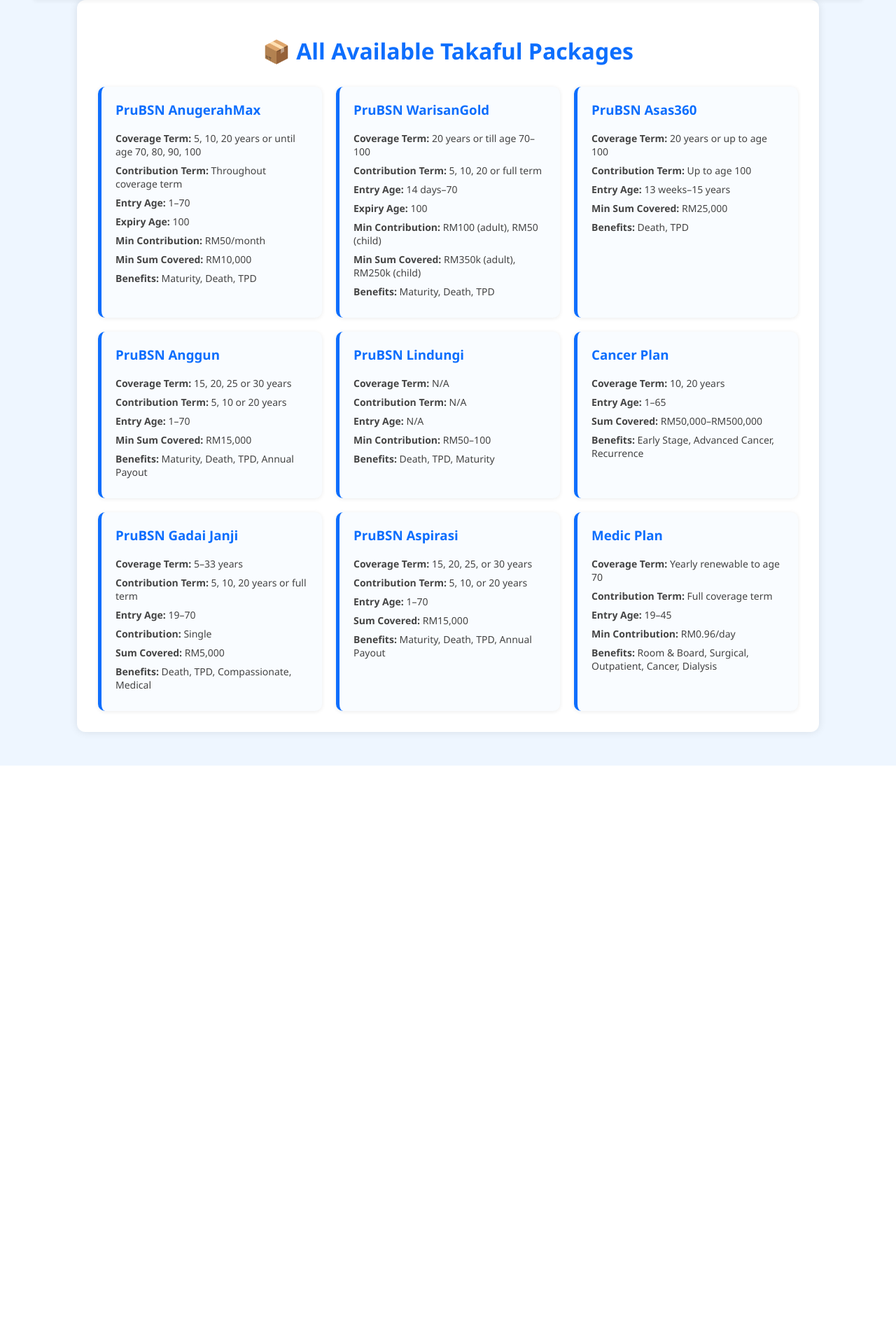
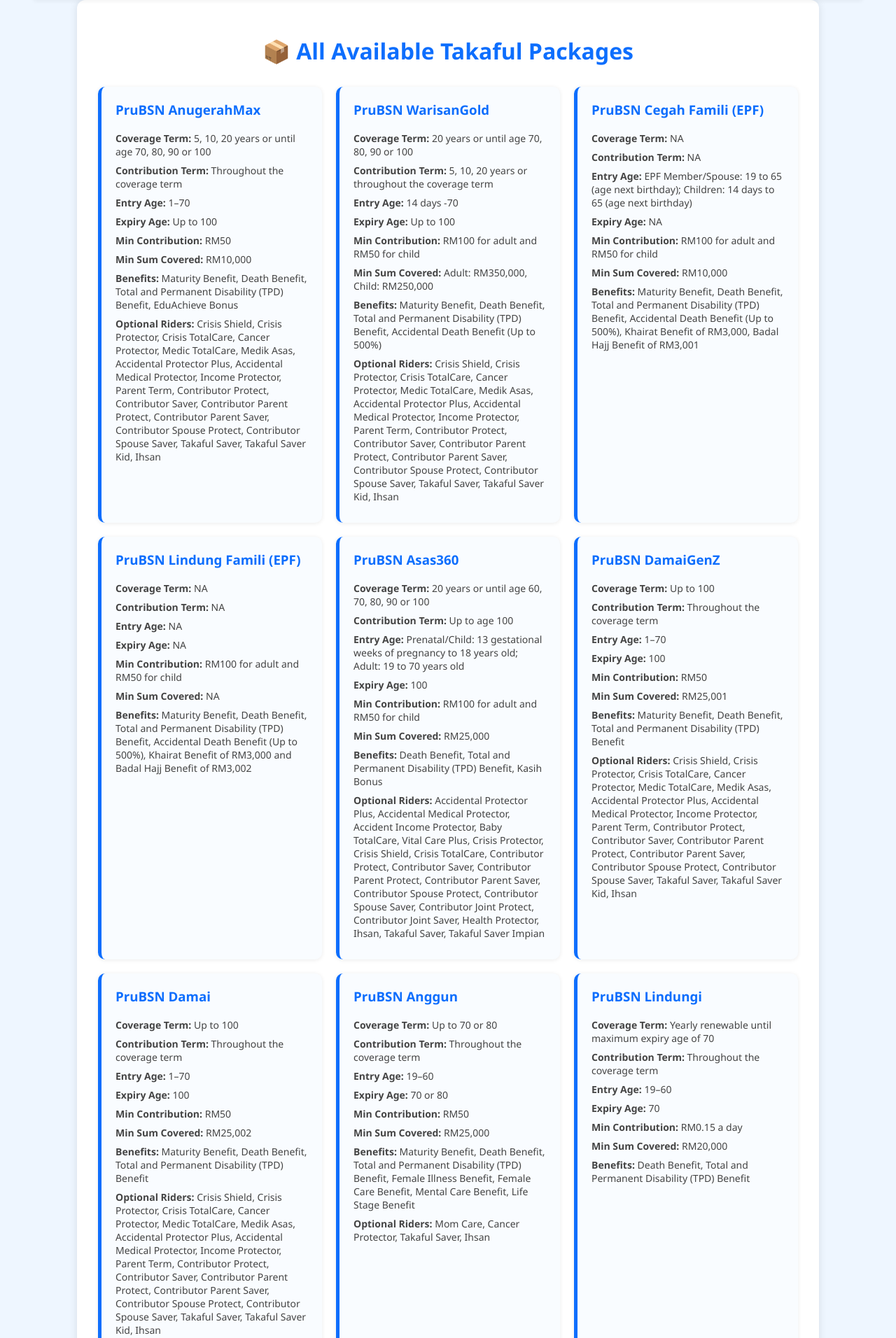
Before and after one commit to imansof/ExpertSystemTakaful, a Flask app: page /all-packages in a window 1280 px wide. Shown: the part 97-2009 px from the top of the page at 70% size. Before the commit the page ends 1191 px from the top, so only its background shows below. Run offline with Flask 3, Linux system fonts and the light colour scheme; parts of the project's set-up code (start-up, migrations or seed data) failed here and were passed over.

Commit message:
updated all-packages to fetch data from kb

```diff
--- a/app.py
+++ b/app.py
@@ -115,9 +115,10 @@ def package():
 def agent():
     return render_template('agent.html')
 
-@app.route('/all-packages')
+from knowledge_base import plans
+@app.route("/all-packages")
 def all_packages():
-    return render_template('all-packages.html')
+    return render_template("all-packages.html", plans=plans)
 
 @app.route('/faq')
 def faq():
--- a/templates/all-packages.html
+++ b/templates/all-packages.html
@@ -99,102 +99,27 @@
 <div class="container">
   <h1>📦 All Available Takaful Packages</h1>
   <div class="package-grid">
+    {% for name, pkg in plans.items() %}
+    <div class="package-card">
+      <h3>{{ name }}</h3>
+      {% if pkg.coverage_term %}<p><strong>Coverage Term:</strong> {{ pkg.coverage_term }}</p>{% endif %}
+      {% if pkg.contribution_term %}<p><strong>Contribution Term:</strong> {{ pkg.contribution_term }}</p>{% endif %}
+      {% if pkg.entry_age %}<p><strong>Entry Age:</strong> {{ pkg.entry_age }}</p>{% endif %}
+      {% if pkg.expiry_age %}<p><strong>Expiry Age:</strong> {{ pkg.expiry_age }}</p>{% endif %}
+      {% if pkg.min_monthly_contribution %}<p><strong>Min Contribution:</strong> {{ pkg.min_monthly_contribution }}</p>{% endif %}
+      {% if pkg.min_sum_covered %}<p><strong>Min Sum Covered:</strong> {{ pkg.min_sum_covered }}</p>{% endif %}
 
-    <!-- Package: PruBSN AnugerahMax -->
-    <div class="package-card">
-      <h3>PruBSN AnugerahMax</h3>
-      <p><strong>Coverage Term:</strong> 5, 10, 20 years or until age 70, 80, 90, 100</p>
-      <p><strong>Contribution Term:</strong> Throughout coverage term</p>
-      <p><strong>Entry Age:</strong> 1–70</p>
-      <p><strong>Expiry Age:</strong> 100</p>
-      <p><strong>Min Contribution:</strong> RM50/month</p>
-      <p><strong>Min Sum Covered:</strong> RM10,000</p>
-      <p><strong>Benefits:</strong> Maturity, Death, TPD</p>
+      {% if pkg.benefits %}
+        <p><strong>Benefits:</strong> {{ pkg.benefits | join(', ') }}</p>
+      {% endif %}
+
+      {% if pkg.riders %}
+        <p><strong>Optional Riders:</strong> {{ pkg.riders | join(', ') }}</p>
+      {% endif %}
     </div>
+    {% endfor %}
+  </div>
 
-    <!-- Package: PruBSN WarisanGold -->
-    <div class="package-card">
-      <h3>PruBSN WarisanGold</h3>
-      <p><strong>Coverage Term:</strong> 20 years or till age 70–100</p>
-      <p><strong>Contribution Term:</strong> 5, 10, 20 or full term</p>
-      <p><strong>Entry Age:</strong> 14 days–70</p>
-      <p><strong>Expiry Age:</strong> 100</p>
-      <p><strong>Min Contribution:</strong> RM100 (adult), RM50 (child)</p>
-      <p><strong>Min Sum Covered:</strong> RM350k (adult), RM250k (child)</p>
-      <p><strong>Benefits:</strong> Maturity, Death, TPD</p>
-    </div>
-
-    <!-- Package: PruBSN Asas360 -->
-    <div class="package-card">
-      <h3>PruBSN Asas360</h3>
-      <p><strong>Coverage Term:</strong> 20 years or up to age 100</p>
-      <p><strong>Contribution Term:</strong> Up to age 100</p>
-      <p><strong>Entry Age:</strong> 13 weeks–15 years</p>
-      <p><strong>Min Sum Covered:</strong> RM25,000</p>
-      <p><strong>Benefits:</strong> Death, TPD</p>
-    </div>
-
-    <!-- Package: PruBSN Anggun -->
-    <div class="package-card">
-      <h3>PruBSN Anggun</h3>
-      <p><strong>Coverage Term:</strong> 15, 20, 25 or 30 years</p>
-      <p><strong>Contribution Term:</strong> 5, 10 or 20 years</p>
-      <p><strong>Entry Age:</strong> 1–70</p>
-      <p><strong>Min Sum Covered:</strong> RM15,000</p>
-      <p><strong>Benefits:</strong> Maturity, Death, TPD, Annual Payout</p>
-    </div>
-
-    <!-- Package: Lindungi -->
-    <div class="package-card">
-      <h3>PruBSN Lindungi</h3>
-      <p><strong>Coverage Term:</strong> N/A</p>
-      <p><strong>Contribution Term:</strong> N/A</p>
-      <p><strong>Entry Age:</strong> N/A</p>
-      <p><strong>Min Contribution:</strong> RM50–100</p>
-      <p><strong>Benefits:</strong> Death, TPD, Maturity</p>
-    </div>
-
-    <!-- Package: Cancer Plan -->
-    <div class="package-card">
-      <h3>Cancer Plan</h3>
-      <p><strong>Coverage Term:</strong> 10, 20 years</p>
-      <p><strong>Entry Age:</strong> 1–65</p>
-      <p><strong>Sum Covered:</strong> RM50,000–RM500,000</p>
-      <p><strong>Benefits:</strong> Early Stage, Advanced Cancer, Recurrence</p>
-    </div>
-
-    <!-- Package: PruBSN Gadai Janji -->
-    <div class="package-card">
-      <h3>PruBSN Gadai Janji</h3>
-      <p><strong>Coverage Term:</strong> 5–33 years</p>
-      <p><strong>Contribution Term:</strong> 5, 10, 20 years or full term</p>
-      <p><strong>Entry Age:</strong> 19–70</p>
-      <p><strong>Contribution:</strong> Single</p>
-      <p><strong>Sum Covered:</strong> RM5,000</p>
-      <p><strong>Benefits:</strong> Death, TPD, Compassionate, Medical</p>
-    </div>
-
-    <!-- Package: PruBSN Aspirasi -->
-    <div class="package-card">
-      <h3>PruBSN Aspirasi</h3>
-      <p><strong>Coverage Term:</strong> 15, 20, 25, or 30 years</p>
-      <p><strong>Contribution Term:</strong> 5, 10, or 20 years</p>
-      <p><strong>Entry Age:</strong> 1–70</p>
-      <p><strong>Sum Covered:</strong> RM15,000</p>
-      <p><strong>Benefits:</strong> Maturity, Death, TPD, Annual Payout</p>
-    </div>
-
-    <!-- Package: Medic Plan -->
-    <div class="package-card">
-      <h3>Medic Plan</h3>
-      <p><strong>Coverage Term:</strong> Yearly renewable to age 70</p>
-      <p><strong>Contribution Term:</strong> Full coverage term</p>
-      <p><strong>Entry Age:</strong> 19–45</p>
-      <p><strong>Min Contribution:</strong> RM0.96/day</p>
-      <p><strong>Benefits:</strong> Room & Board, Surgical, Outpatient, Cancer, Dialysis</p>
-    </div>
-
-  </div>
 </div>
 
 </body>
```
